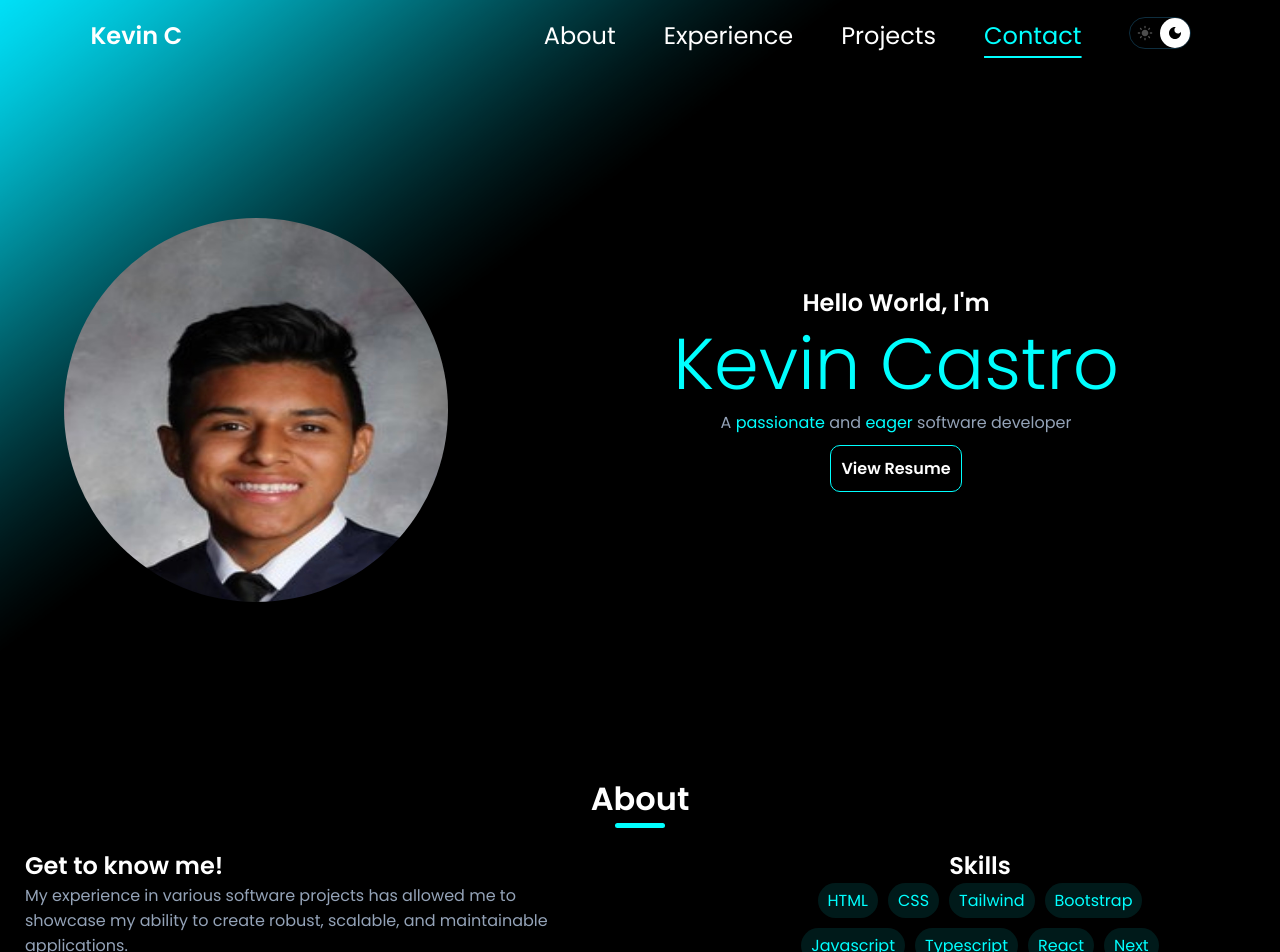
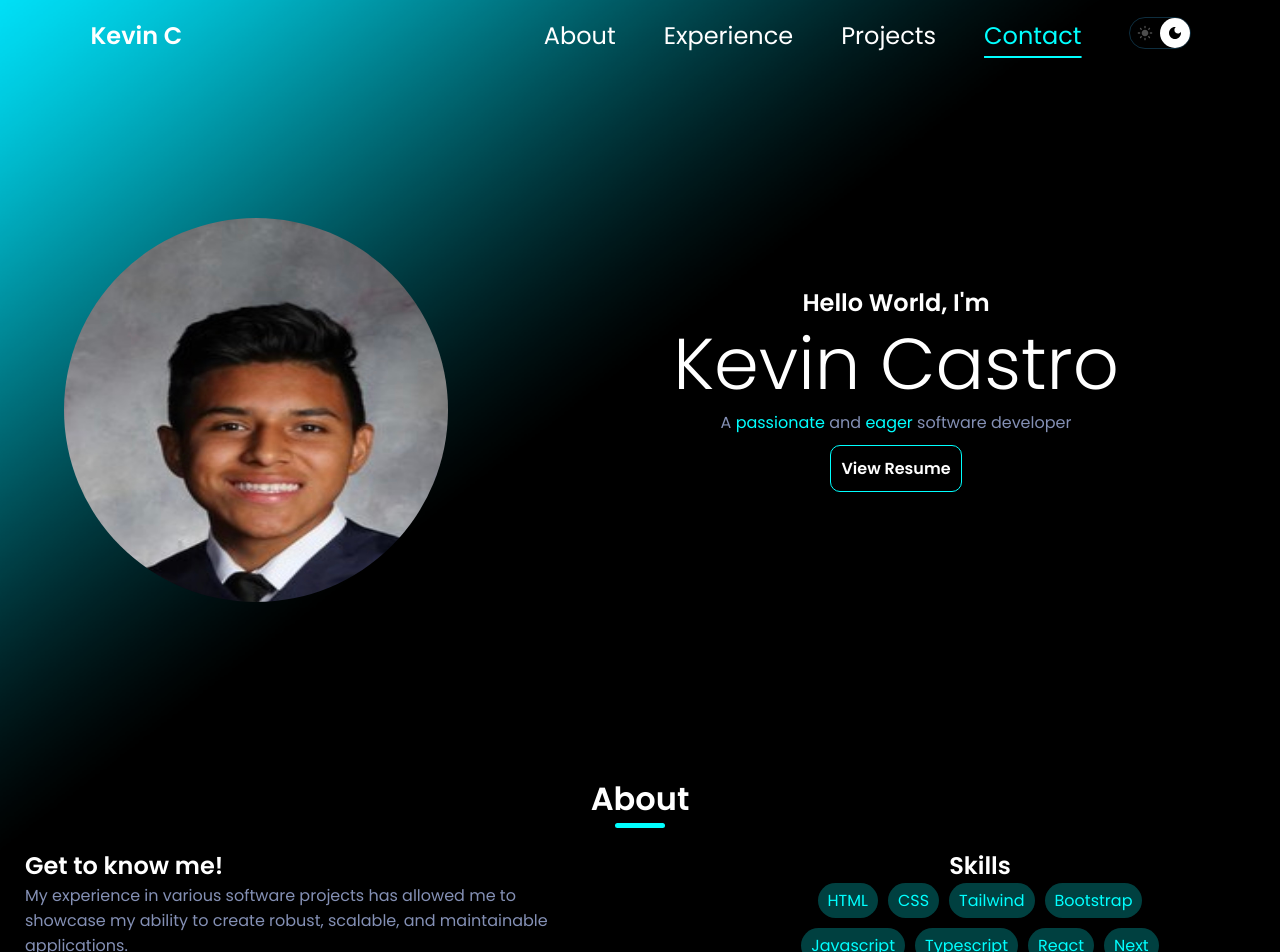
Before and after one commit to kevincas01/portfolio, a React (Create React App) app: page / in a window 1280 px wide. Shown: the top 952 px of the page. Built offline with nearby package versions, Linux system fonts and the light colour scheme; the HTML template or start-up script is replaced by a standard one.

Commit message:
standardize app colors

```diff
--- a/src/App.css
+++ b/src/App.css
@@ -1,35 +1,50 @@
 @import url("https://fonts.googleapis.com/css2?family=Poppins:wght@200;300;400;500;600&display=swap");
 
 :root {
-  --main-color: cyan;
   --hover-background-color: rgba(60, 72, 96, 0.179);
 
   /* --secondary-background-color: rgb(62, 62, 62); */
   --navbar-height: 70px;
   --view-more-height: 50px;
+
 }
+/* 3d4663 */
 
 .App {
   background-color: var(--main-background-color);
   color: var(--main-text-color);
-  background-image: url("/public/top-gradient.png");
+  background-image:
+    url("/public/top-gradient.png");
   background-repeat: no-repeat;
+  background-position: top;
+  background-size: contain;
+  --gray-text-color: #3d4663;
+
 }
 
 .dark-mode {
+
+  --main-color: cyan;
   --main-text-color: white;
-  --secondary-color: white;
   --main-background-color: black;
-  --secondary-background-color: rgba(0, 255, 255, 0.1);
+  --secondary-background-color: rgba(0, 255, 255, 0.25);
   --solid-secondary-background-color: #0e2e3f;
+  --main-gradient-secondary-color: rgb(191, 255, 255);
+  --gray-text-color: #8490b5;
 }
 
 .light-mode {
-  --main-text-color: black;
-  --secondary-color: black;
-  --main-background-color: white;
-  --secondary-background-color: rgba(0, 255, 255, 0.1);
-  --solid-secondary-background-color: #e0e0e0;
+  --main-color: #007b9e; /* A richer cyan tone for better visibility */
+  --main-text-color: #1a1a1a; /* Darker blackish text for better contrast */
+  --main-background-color: #fdfdfd; /* Off-white to reduce glare */
+  --secondary-background-color: rgba(
+    0,
+    123,
+    158,
+    0.1
+  ); /* Softer background tint */
+  --secondary-background-color: rgba(0, 255, 255, 0.15);
+  --main-gradient-secondary-color: rgba(0, 60, 78, 0.767);
 }
 
 * {
@@ -51,7 +66,7 @@ body {
   height: 30px;
   mix-blend-mode: difference;
   font-size: 16px;
-  cursor:pointer
+  cursor: pointer;
 }
 
 /* General checkbox styling */
@@ -95,11 +110,11 @@ body {
 /* Navbar */
 
 .special-word {
-  color: cyan;
+  color: var(--main-color);
 }
 
 p {
-  color: rgb(148 163 184);
+  color: var(--gray-text-color);
   font-weight: normal;
   margin: 0;
   font-size: 1rem;
@@ -107,14 +122,14 @@ p {
 
 button {
   all: unset;
-  border: 1px cyan solid;
+  border: 1px var(--main-color) solid;
   border-radius: 10px;
   padding: 5px;
   cursor: pointer;
 }
 
 button:hover {
-  background-color: cyan;
+  background-color: var(--main-color);
   color: rgb(42, 41, 41);
 }
 
@@ -152,7 +167,7 @@ h1::after {
   transform: translateX(-50%);
   width: calc(50px); /* Make the underline wider by 50 pixels */
   height: 5px; /* Set the height of the underline */
-  background-color: cyan; /* Set the color of the underline */
+  background-color: var(--main-color); /* Set the color of the underline */
   border-radius: 5px;
 }
 
--- a/src/Styles/contact.css
+++ b/src/Styles/contact.css
@@ -32,7 +32,7 @@
 label{
     width: fit-content;
     font-weight: bold;
-    color:cyan;
+    color:var(--main-color);
 }
 input, textarea{
     all:unset;
--- a/src/Styles/navbar.css
+++ b/src/Styles/navbar.css
@@ -25,7 +25,7 @@
   }
   to {
     border-bottom: 1px solid black;
-    color: cyan;
+    color: var(--main-color);
   }
 }
 
@@ -40,13 +40,13 @@
 }
 
 .nav-item:hover {
-  color: aqua;
+  color: var(--main-color);;
   text-decoration: underline;
   cursor: pointer;
   text-underline-offset: 0.75rem;
 }
 .nav-item.active{
-  color: aqua;
+  color: var(--main-color);;
   text-decoration: underline;
   cursor: pointer;
   text-underline-offset: 0.75rem;
@@ -75,7 +75,7 @@
   .line {
     width: 100%; /* Adjust as needed */
     height: 2px; /* Thickness of the lines */
-    background-color: cyan; /* Color of the lines */
+    background-color: var(--main-color);; /* Color of the lines */
     transition: transform 0.5s ease;
   }
 
@@ -93,7 +93,7 @@
   .line {
     width: 100%; /* Adjust as needed */
     height: 2px; /* Thickness of the lines */
-    background-color: cyan; /* Color of the lines */
+    background-color: var(--main-color);; /* Color of the lines */
     transition: transform 0.5s ease;
   }
 
@@ -115,7 +115,7 @@
     justify-content: center;
     position: fixed;
     top: calc(var(--navbar-height));
-    color: aqua;
+    color: var(--main-color);;
     height: calc(100vh - var(--navbar-height));
     opacity: 0; /* Initially hide the content */
     animation: navFadeIn 1s linear forwards; /* Fade in animation */
--- a/src/Styles/profile.css
+++ b/src/Styles/profile.css
@@ -34,7 +34,6 @@ h1.profile-name::after {
   font-size: 1.5rem;
 }
 .profile-name {
-  color: cyan;
   z-index: 5;
   position: absolute;
 
@@ -55,7 +54,7 @@ h1.profile-name::after {
   width: 75%;
   transform: translateX(-50%);
 
-  animation: fadeIn 3s ease;
+  animation: fadeIn 1s ease;
 }
 
 @keyframes fadeIn {
```
